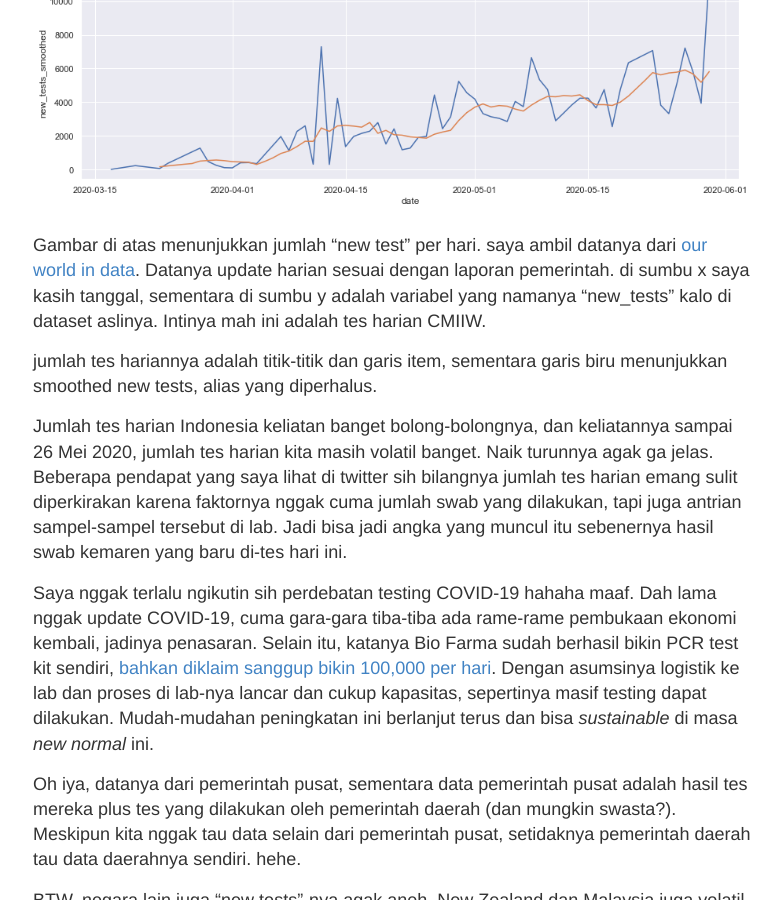
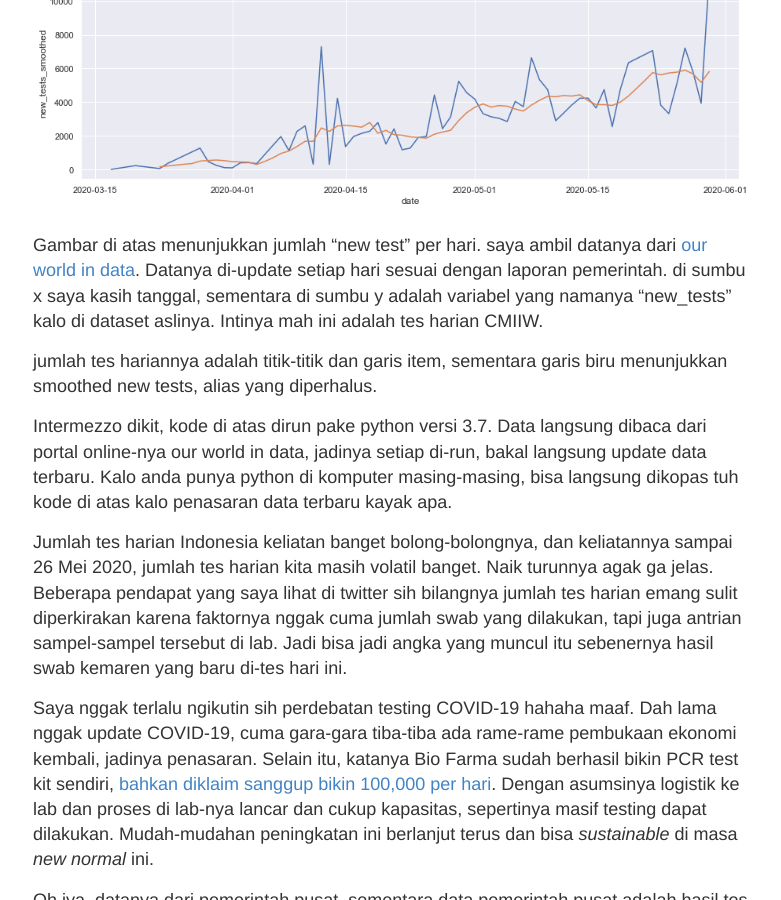
Before and after one commit to imedkrisna/imedkrisna.github.io, a Jekyll site: the page built from blog/_posts/2020-05-28-tesharian.md, in a window 1280 px wide and 900 px high, scrolled down 911 px. Shown: the whole window, without its empty margins (247-1028 px from the left). Built offline with Jekyll 4.4.1, drawn with Linux system fonts in a browser that asks for light colours; comment, search, counter and statistics services are not loaded.

Commit message:
Update 2020-05-28-tesharian.md

```diff
--- a/blog/_posts/2020-05-28-tesharian.md
+++ b/blog/_posts/2020-05-28-tesharian.md
@@ -29,9 +29,11 @@ sns.lineplot(x=x, y=y1, data=c)
 ![png](/images/output_1_1.png)
 
 
-Gambar di atas menunjukkan jumlah “new test” per hari. saya ambil datanya dari [our world in data](https://ourworldindata.org/coronavirus-data). Datanya update harian sesuai dengan laporan pemerintah. di sumbu x saya kasih tanggal, sementara di sumbu y adalah variabel yang namanya “new_tests” kalo di dataset aslinya. Intinya mah ini adalah tes harian CMIIW.
+Gambar di atas menunjukkan jumlah “new test” per hari. saya ambil datanya dari [our world in data](https://ourworldindata.org/coronavirus-data). Datanya di-update setiap hari sesuai dengan laporan pemerintah. di sumbu x saya kasih tanggal, sementara di sumbu y adalah variabel yang namanya “new_tests” kalo di dataset aslinya. Intinya mah ini adalah tes harian CMIIW.
 
 jumlah tes hariannya adalah titik-titik dan garis item, sementara garis biru menunjukkan smoothed new tests, alias yang diperhalus.
+
+Intermezzo dikit, kode di atas dirun pake python versi 3.7. Data langsung dibaca dari portal online-nya our world in data, jadinya setiap di-run, bakal langsung update data terbaru. Kalo anda punya python di komputer masing-masing, bisa langsung dikopas tuh kode di atas kalo penasaran data terbaru kayak apa.
 
 Jumlah tes harian Indonesia keliatan banget bolong-bolongnya, dan keliatannya sampai 26 Mei 2020, jumlah tes harian kita masih volatil banget. Naik turunnya agak ga jelas. Beberapa pendapat yang saya lihat di twitter sih bilangnya jumlah tes harian emang sulit diperkirakan karena faktornya nggak cuma jumlah swab yang dilakukan, tapi juga antrian sampel-sampel tersebut di lab. Jadi bisa jadi angka yang muncul itu sebenernya hasil swab kemaren yang baru di-tes hari ini.
 
```
